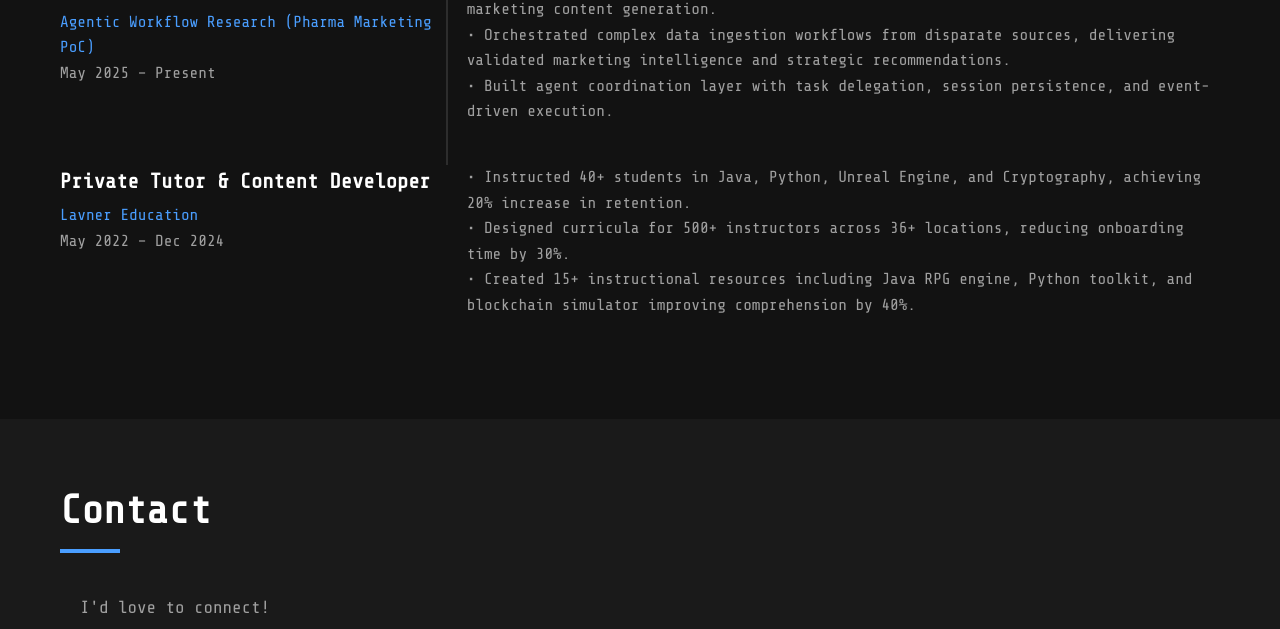
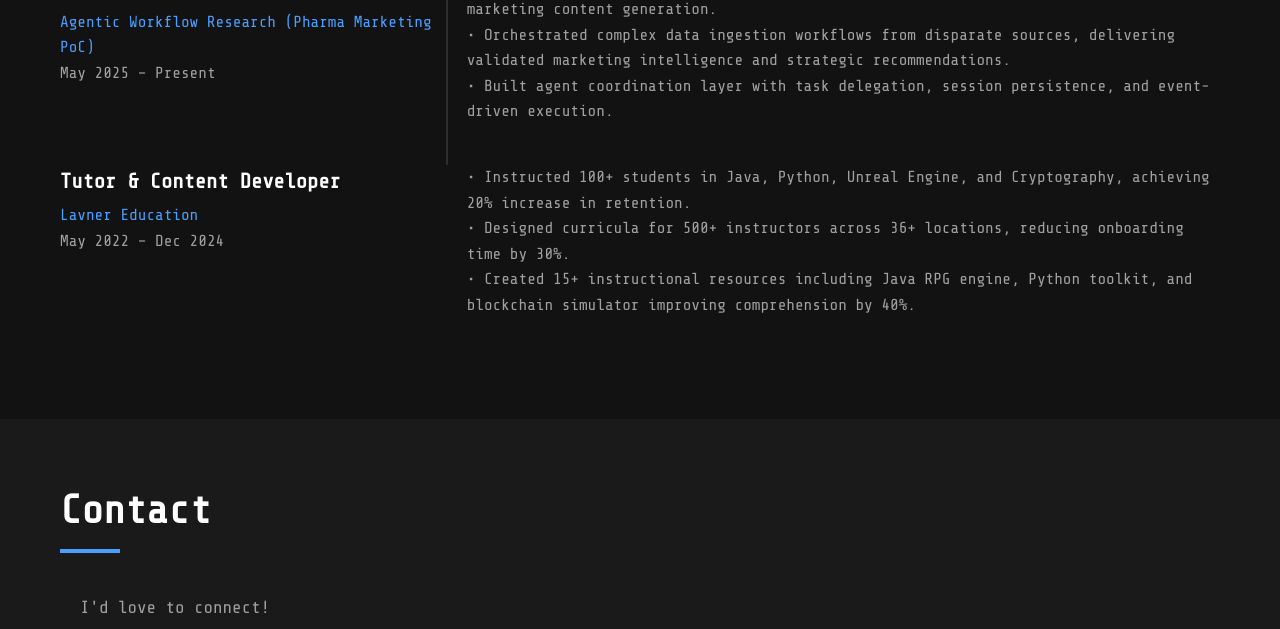
Before and after one commit to mattw0301/personalsite, a website: page index.html in a window 1280 px wide. Shown: the part 1801-2430 px from the top of the page. Drawn offline with nearby package versions, Linux system fonts and the light colour scheme.

Commit message:
update resume

```diff
--- a/index.html
+++ b/index.html
@@ -180,13 +180,13 @@
 
         <div class="experience-item">
           <div class="experience-details">
-            <h3>Private Tutor & Content Developer</h3>
+            <h3>Tutor & Content Developer</h3>
             <p class="company">Lavner Education</p>
             <p class="date">May 2022 – Dec 2024</p>
           </div>
           <div class="experience-description">
             <p>
-              • Instructed 40+ students in Java, Python, Unreal Engine, and Cryptography, achieving 20% increase in retention.<br>
+              • Instructed 100+ students in Java, Python, Unreal Engine, and Cryptography, achieving 20% increase in retention.<br>
               • Designed curricula for 500+ instructors across 36+ locations, reducing onboarding time by 30%.<br>
               • Created 15+ instructional resources including Java RPG engine, Python toolkit, and blockchain simulator
               improving comprehension by 40%.
```
